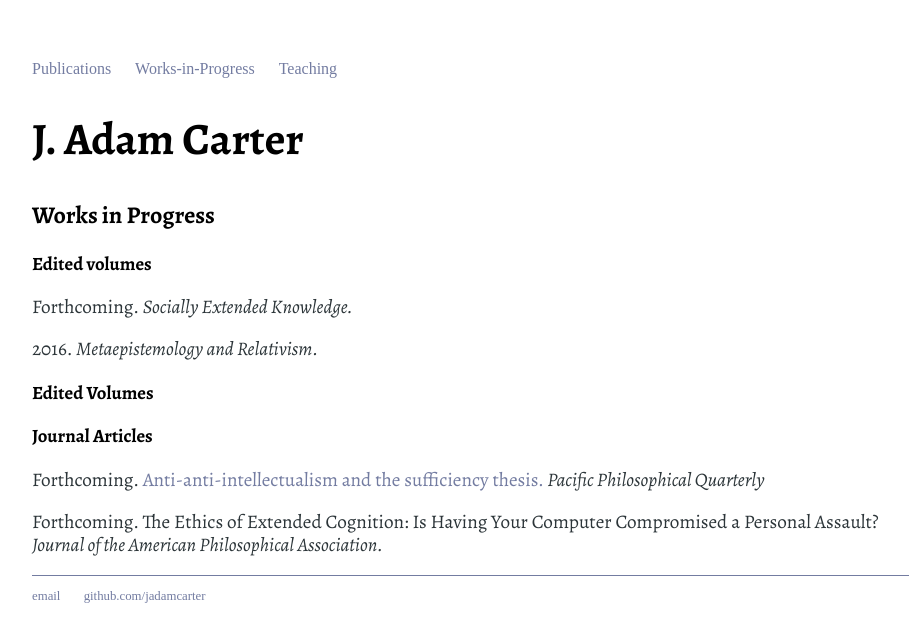
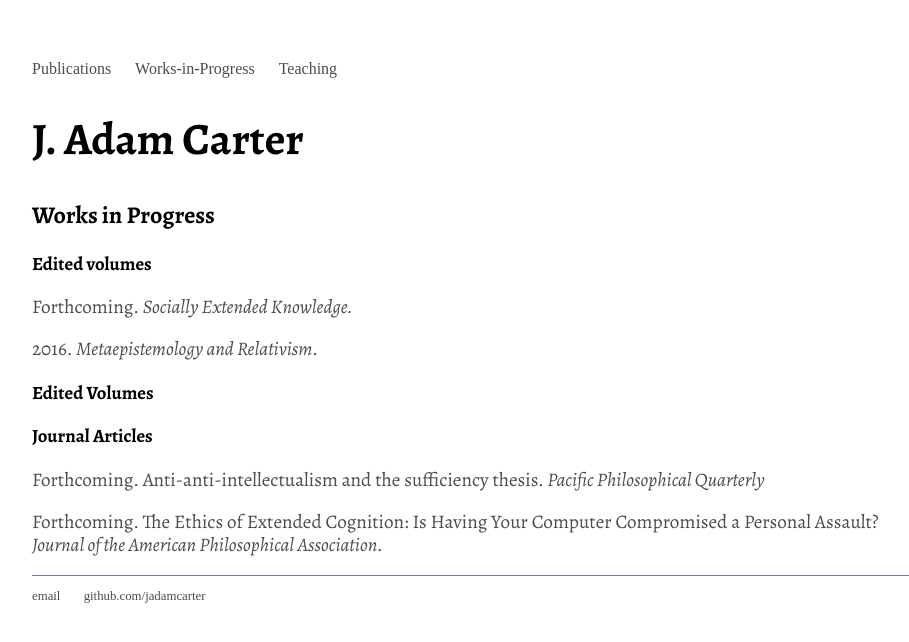
Before and after one commit to jadamcarter/jadamcarter.github.io, a Jekyll site: the page built from Works-in-Progress/index.html, in a window 1280 px wide. Shown: the top 642 px of the page, without its empty margins (160-1069 px from the left). Built offline with Jekyll 4.4.1, drawn with Linux system fonts in a browser that asks for light colours; some web fonts are replaced.

Commit message:
Update main.css

```diff
--- a/css/main.css
+++ b/css/main.css
@@ -15,7 +15,7 @@ nav ul li, footer ul li {
 }
 a {
     text-decoration: none;
-    color: #737CA1;
+    color: #504A4B;
 }
 a:hover {
     text-decoration: underline;
@@ -28,7 +28,7 @@ p {
     font-family:'Alegreya', 'Alegreya', 'Alegreya';
     font-size: 1.2em;
     line-height: 1.2em;
-    color: #2C3539;
+    color: #504A4B;
 }
 footer {
     font-family:'Alegreya', 'Alegreya', 'Alegreya';
```
